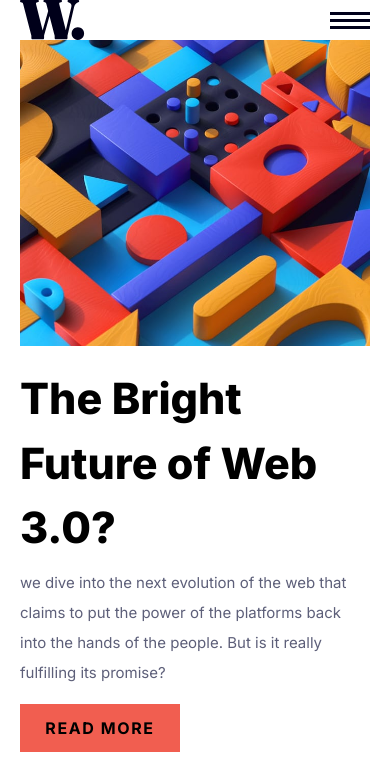
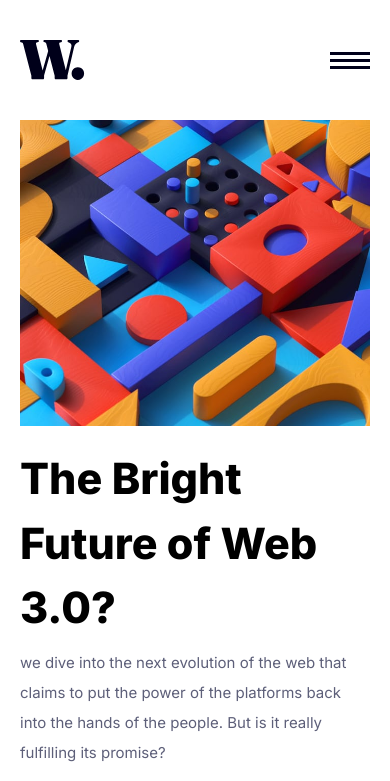
Before and after one commit to Adefarati22/news-paper, a plain HTML site: page index.html in a window 390 px wide. Shown: the top 781 px of the page. Drawn offline with nearby package versions, Linux system fonts and the light colour scheme.

Commit message:
fixes:html

```diff
--- a/index.html
+++ b/index.html
@@ -32,7 +32,7 @@
   <body class="font-inter">
     <!-- nav -->
     <nav
-      class="container mx-auto px-[20px] py-[40x] md:px-[40px] md:pt-[50px] md:pb-[30px] lg:px-[120px] lg:pt-[66px] lg:pb-[34px] flex justify-between items-center"
+      class="container mx-auto px-[20px] py-[40px] md:px-[40px] md:pt-[50px] md:pb-[30px] lg:px-[120px] lg:pt-[66px] lg:pb-[34px] flex justify-between items-center"
     >
       <div>
         <img src="assets/logo.svg" alt="nav logo" />
```
